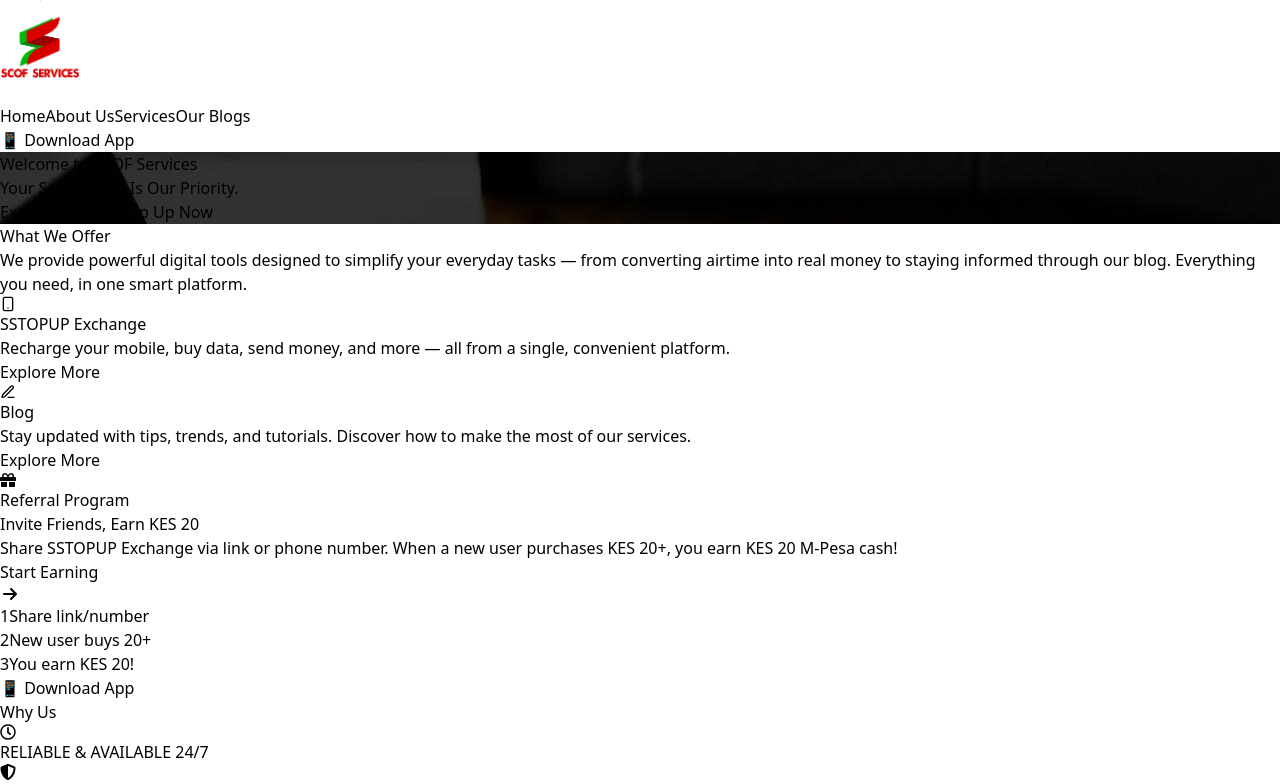
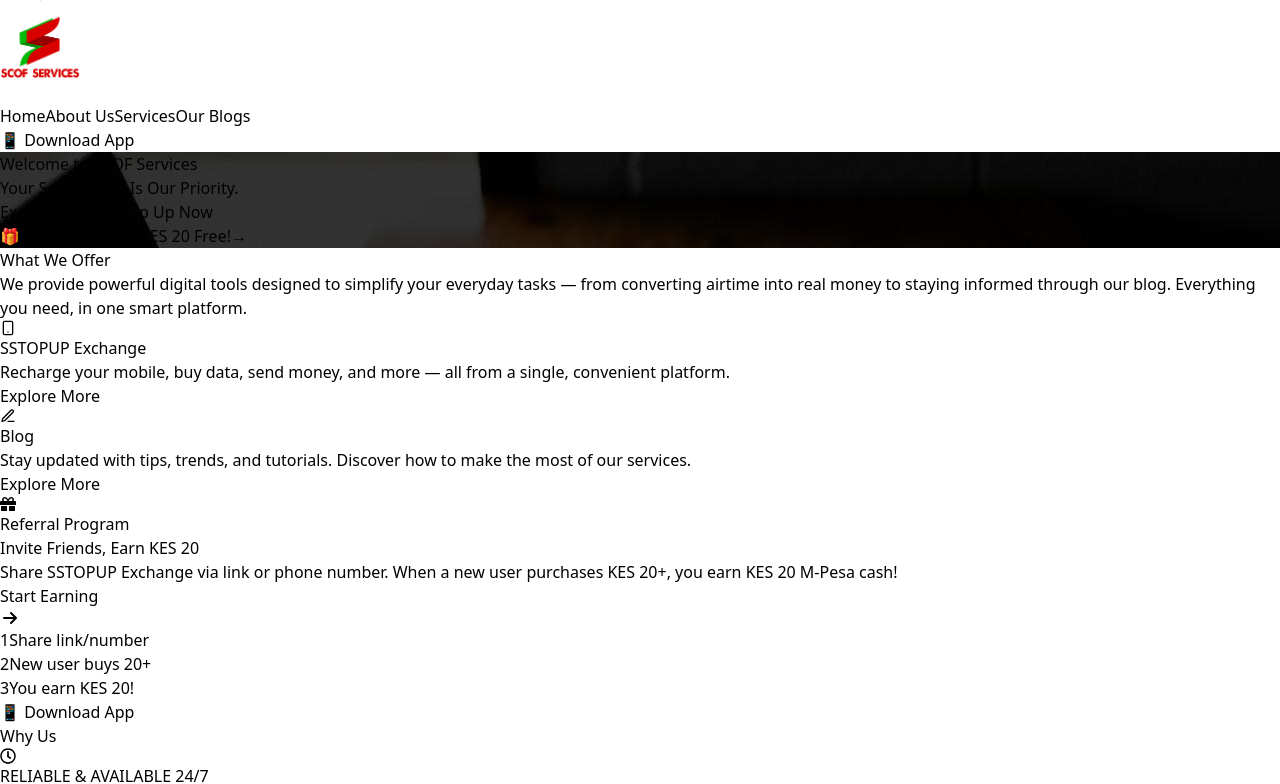
Before and after one commit to Towett01/scoff, a Next.js app: page / in a window 1280 px wide. Shown: the top 784 px of the page. Built offline with nearby package versions, Linux system fonts and the light colour scheme.

Commit message:
Add Refer & Earn button to homepage banner, update refer page with buy guide

```diff
--- a/src/components/homeBanner.tsx
+++ b/src/components/homeBanner.tsx
@@ -1,7 +1,8 @@
 "use client";
 import React from "react";
 import { motion } from "framer-motion";
-import { trackExploreServices, trackTopUp } from "@/lib/analytics";
+import Link from "next/link";
+import { trackExploreServices, trackTopUp, trackReferStart } from "@/lib/analytics";
 
 export default function HomeBanner() {
   return (
@@ -37,16 +38,32 @@
             >
               Explore Services
             </button>
-            <button
-              onClick={() => {
-                trackTopUp("home_banner");
-                window.open("https://datarush.lunar.cyou/sstopup", "_blank");
-              }}
+            <Link
+              href="https://datarush.lunar.cyou/sstopup"
+              target="_blank"
+              rel="noopener noreferrer"
+              onClick={() => trackTopUp("home_banner")}
               className="px-6 py-3 bg-white/20 backdrop-blur-sm text-white rounded-lg text-lg border border-white/30 hover:bg-white/30 transition duration-300"
             >
               Top Up Now
-            </button>
+            </Link>
           </div>
+
+          <motion.div
+            initial={{ opacity: 0, y: 20 }}
+            animate={{ opacity: 1, y: 0 }}
+            transition={{ duration: 0.8, delay: 1.2 }}
+            className="mt-8"
+          >
+            <Link
+              href="/refer"
+              onClick={() => trackReferStart("home_banner")}
+              className="inline-flex items-center gap-3 px-6 py-3 bg-gradient-to-r from-orange-500 to-purple-600 text-white rounded-full text-base font-bold shadow-lg shadow-orange-500/30 hover:shadow-xl hover:shadow-orange-500/40 hover:scale-105 transition-all duration-300 animate-pulse hover:animate-none"
+            >
+              🎁 Refer and Earn KES 20 Free!
+              <span className="bg-white/20 rounded-full px-2 py-0.5 text-sm">→</span>
+            </Link>
+          </motion.div>
         </div>
       </motion.div>
     </div>
```
